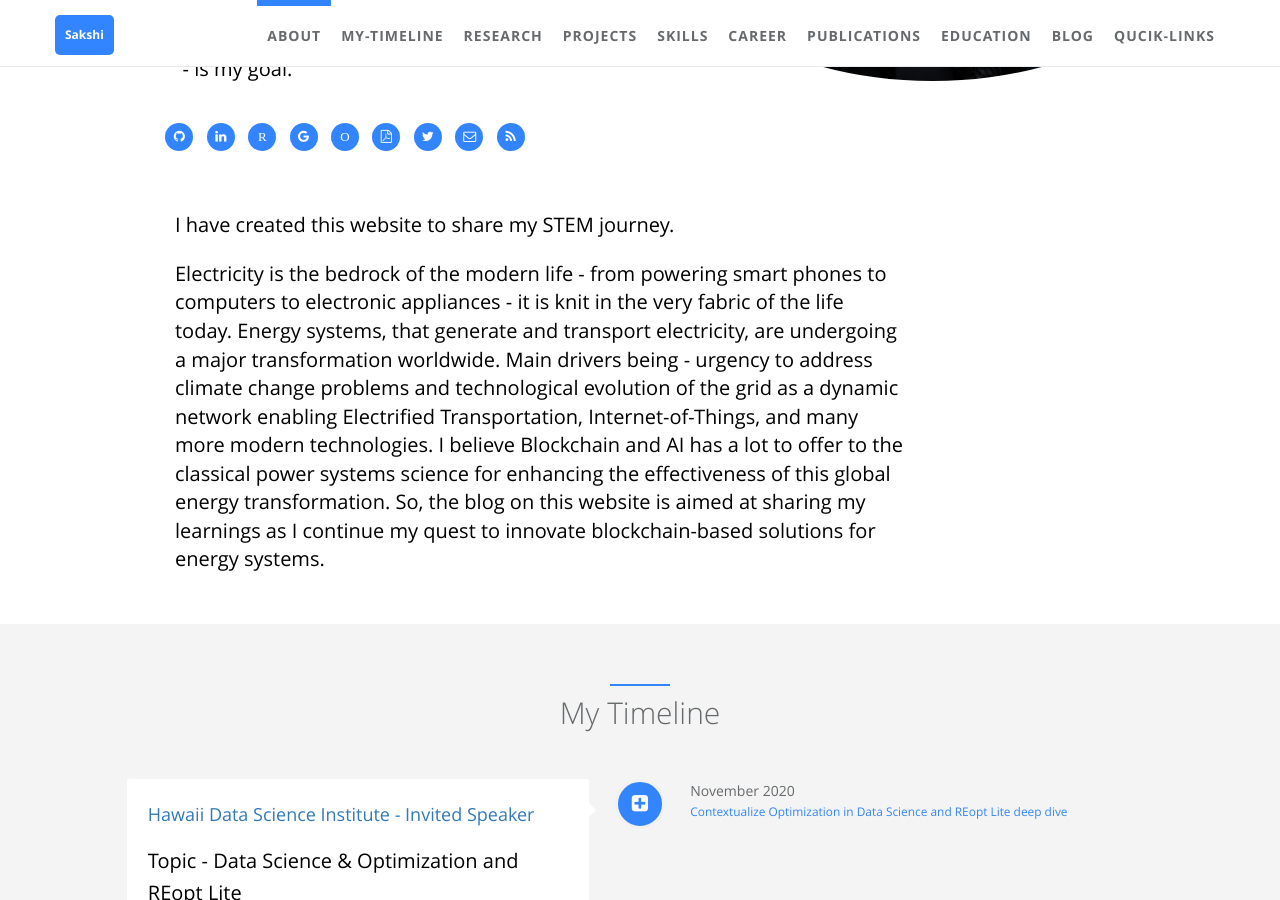
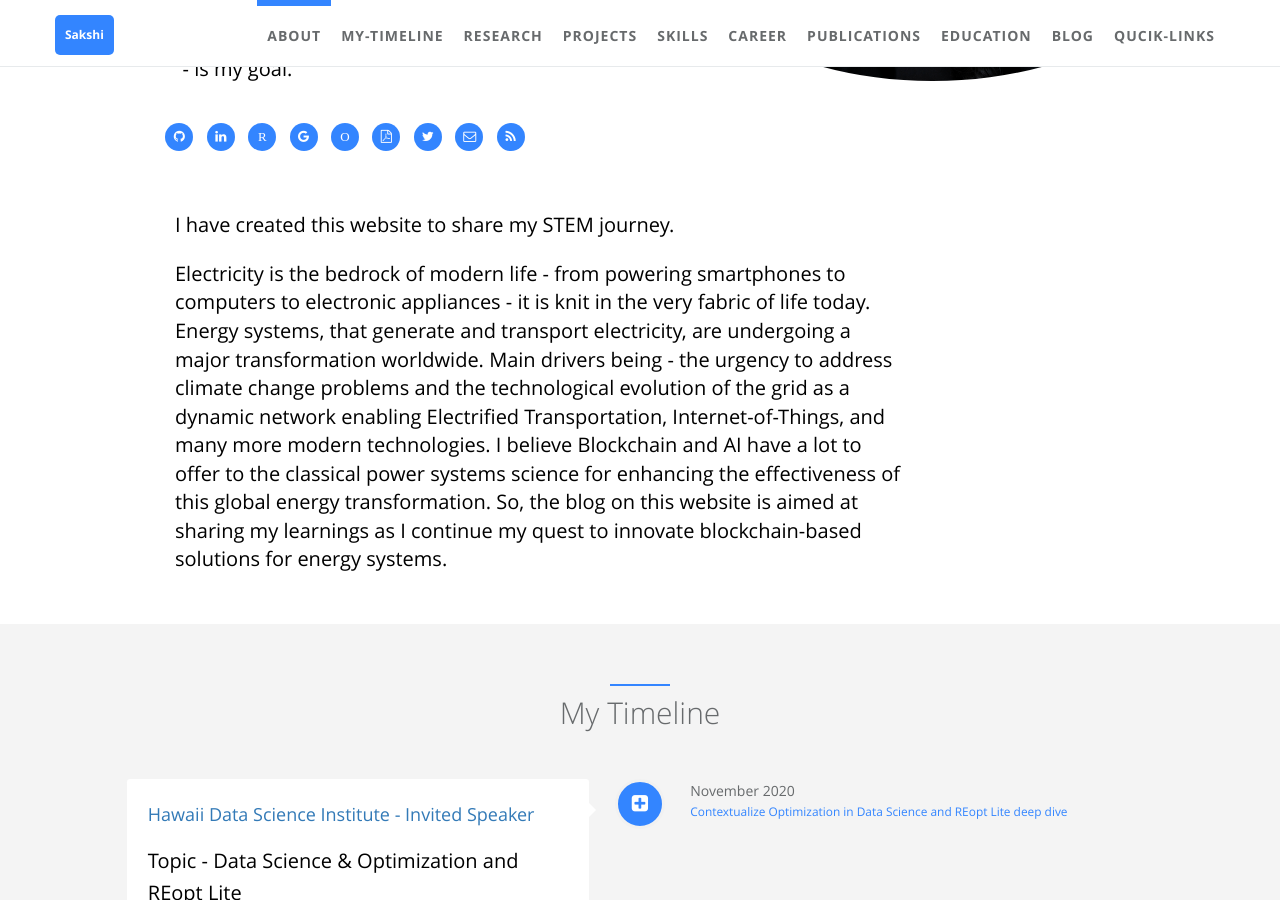
Before and after one commit to sakshi-mishra/sakshi-mishra.github.io, a Jekyll site: the page built from index.html, in a window 1280 px wide and 900 px high, scrolled down 924 px. Built offline with Jekyll 4.4.1, drawn with Linux system fonts in a browser that asks for light colours.

Commit message:
grammatical error corrections

```diff
--- a/_config.yml
+++ b/_config.yml
@@ -35,7 +35,7 @@ author:
   desc: "<p>I am an interdisciplinary applied researcher who loves to work on the nexus of energy systems, blockchain technology, and artificial intelligence. Infusing today’s grid with advanced intelligence using Blockchain and AI to enable its transition to smart(er) grid, by enabling more clean energy integration, increased reliability, and heightened resiliency - is my goal.</p>"
   greetings: "Hi! I'm Sakshi."
   extra_desc: "<p>I have created this website to share my STEM journey. </p>
-<p>Electricity is the bedrock of the modern life - from powering smart phones to computers to electronic appliances - it is knit in the very fabric of the life today. Energy systems, that generate and transport electricity, are undergoing a major transformation worldwide. Main drivers being - urgency to address climate change problems and technological evolution of the grid as a dynamic network enabling Electrified Transportation, Internet-of-Things, and many more modern technologies. I believe Blockchain and AI has a lot to offer to the classical power systems science for enhancing the effectiveness of this global energy transformation. So, the blog on this website is aimed at sharing my learnings as I continue my quest to innovate blockchain-based solutions for energy systems. </p>"
+<p>Electricity is the bedrock of modern life - from powering smartphones to computers to electronic appliances - it is knit in the very fabric of life today. Energy systems, that generate and transport electricity, are undergoing a major transformation worldwide. Main drivers being - the urgency to address climate change problems and the technological evolution of the grid as a dynamic network enabling Electrified Transportation, Internet-of-Things, and many more modern technologies. I believe Blockchain and AI have a lot to offer to the classical power systems science for enhancing the effectiveness of this global energy transformation. So, the blog on this website is aimed at sharing my learnings as I continue my quest to innovate blockchain-based solutions for energy systems. </p>"
 
 # comment
 #disqus:  # if you want the comment feature, go to https://disqus.com/ to get your configuration; if not, comment following two lines.
```
